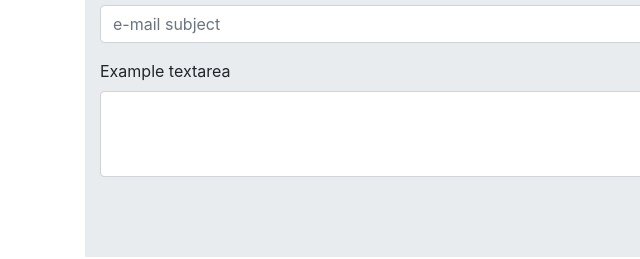
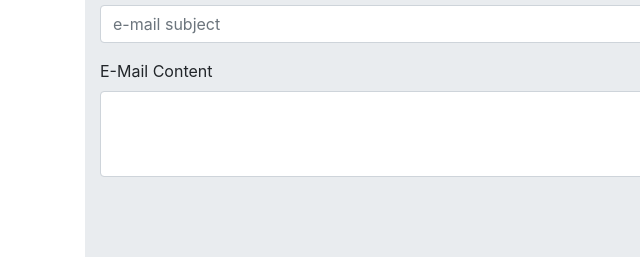
Before and after one commit to aroarian/Bootstrap-Portfolio, a plain HTML site: page contact.html in a window 1280 px wide. Shown: the part 268-527 px from the top of the page, 0-640 px from the left. Drawn offline with nearby package versions, Linux system fonts and the light colour scheme.

Commit message:
email content

```diff
--- a/contact.html
+++ b/contact.html
@@ -53,7 +53,7 @@
                                     <input type="email" class="form-control" id="exampleFormControlInput1" placeholder="e-mail subject">
                                 </div>
                             <div class="form-group">
-                                <label for="exampleFormControlTextarea1">Example textarea</label>
+                                <label for="exampleFormControlTextarea1">E-Mail Content</label>
                                 <textarea class="form-control" id="exampleFormControlTextarea1" rows="3"></textarea>
                             </div>
                         </form>
```
